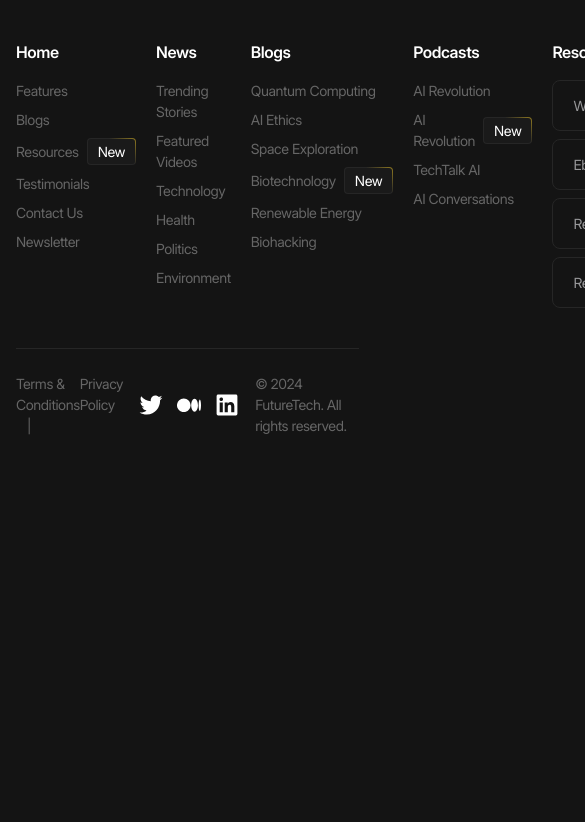
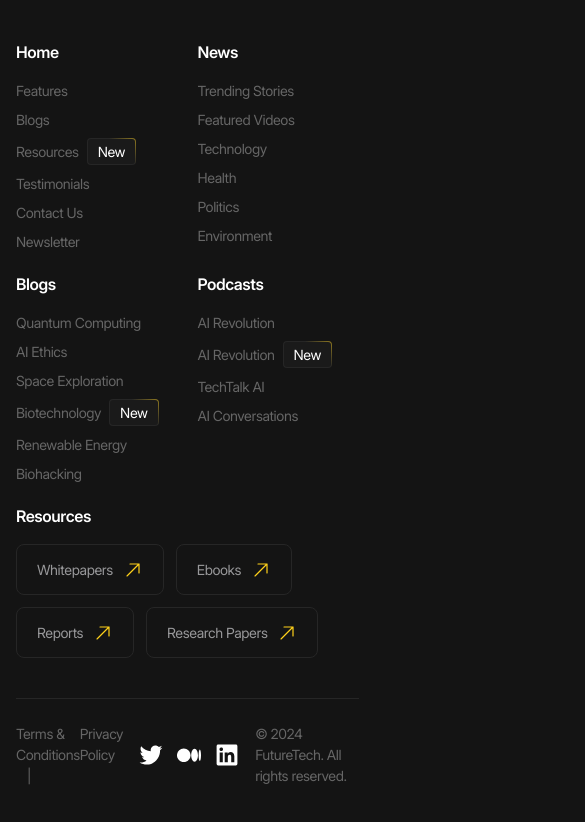
Before and after one commit to sabyrka23/future-tech, a website with bundled scripts: page index.html in a window 390 px wide. Shown: the top 822 px of the page, 585 px wide, since content can reach past the window. Built offline with nearby package versions, Linux system fonts and the light colour scheme.

Commit message:
feat: enhance footer layout with responsive grid adjustments for tablet and mobile

```diff
--- a/styles/layout/_footer.scss
+++ b/styles/layout/_footer.scss
@@ -14,9 +14,30 @@
     align-items: start;
     column-gap: fluid(80, 20);
 
+    @include tablet {
+      grid-template-columns: repeat(2, 1fr);
+      row-gap: rem(40);
+    }
+
+    @include mobile {
+      row-gap: rem(20);
+    }
+
     &-column {
       display: grid;
       row-gap: fluid(36, 16);
+
+      &:last-child {
+        @include tablet {
+          grid-column: -1 / 1;
+
+          .footer__menu-list {
+            flex-direction: row;
+            flex-wrap: wrap;
+            gap: rem(12);
+          }
+        }
+      }
     }
 
     &-list {
```
Also changed, not shown: styles/main.css.
